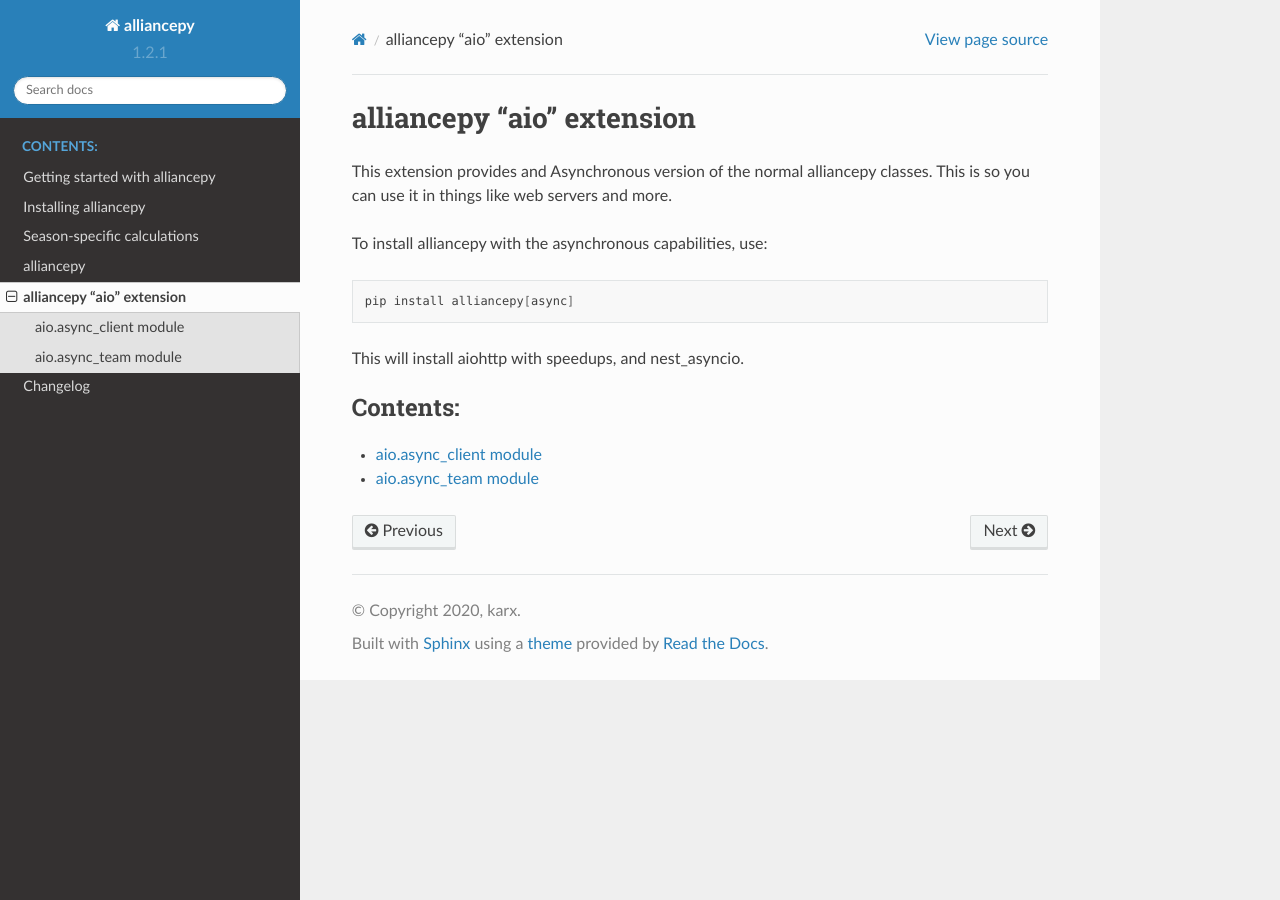
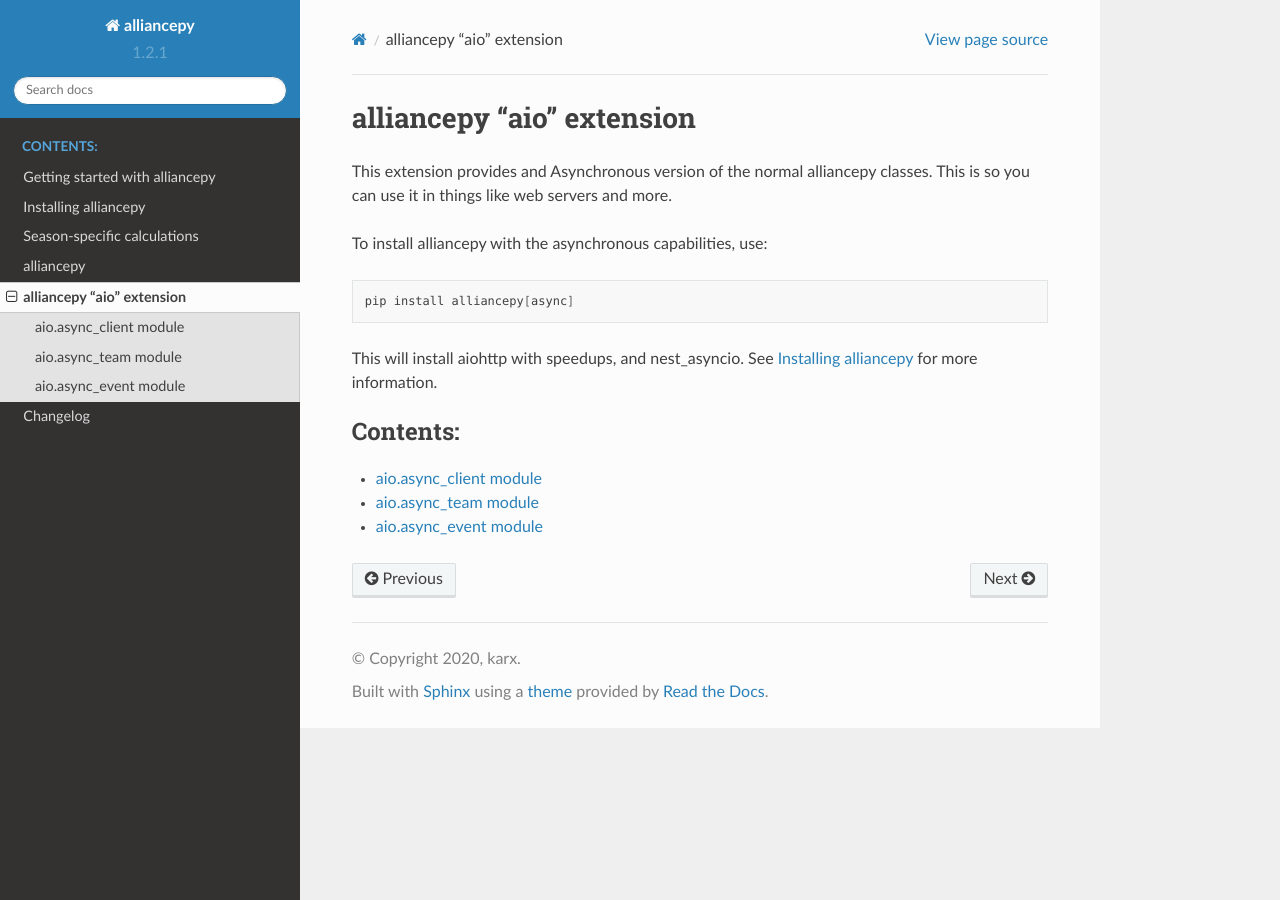
Before and after one commit to karx1/alliancepy, a Sphinx documentation site: the page built from docs/source/alliancepy/ext/aio/index.rst, in a window 1280 px wide. Built offline with Sphinx 7.4.7 and the Read the Docs theme 2.0.0, drawn with Linux system fonts in a browser that asks for light colours.

Commit message:
Point to new page in doc indexes

```diff
--- a/docs/source/alliancepy/ext/aio/index.rst
+++ b/docs/source/alliancepy/ext/aio/index.rst
@@ -11,7 +11,7 @@
 
 	pip install alliancepy[async]
 
-This will install aiohttp with speedups, and nest_asyncio.
+This will install aiohttp with speedups, and nest_asyncio. See :ref:`install` for more information.
 
 .. toctree::
    :maxdepth: 2
@@ -19,3 +19,4 @@
 
    async_client
    async_team
+   async_event
--- a/docs/source/alliancepy/index.rst
+++ b/docs/source/alliancepy/index.rst
@@ -6,5 +6,6 @@
    :caption: Contents:
 
    client
+   season
    team
-   season
+   event
```
